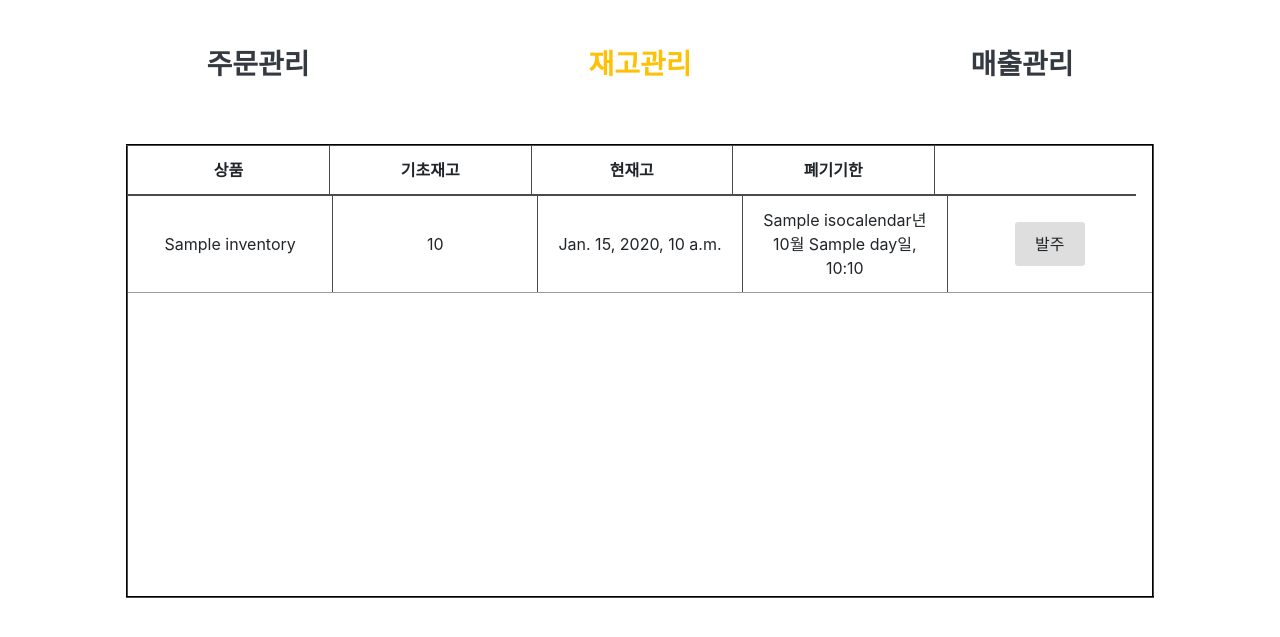
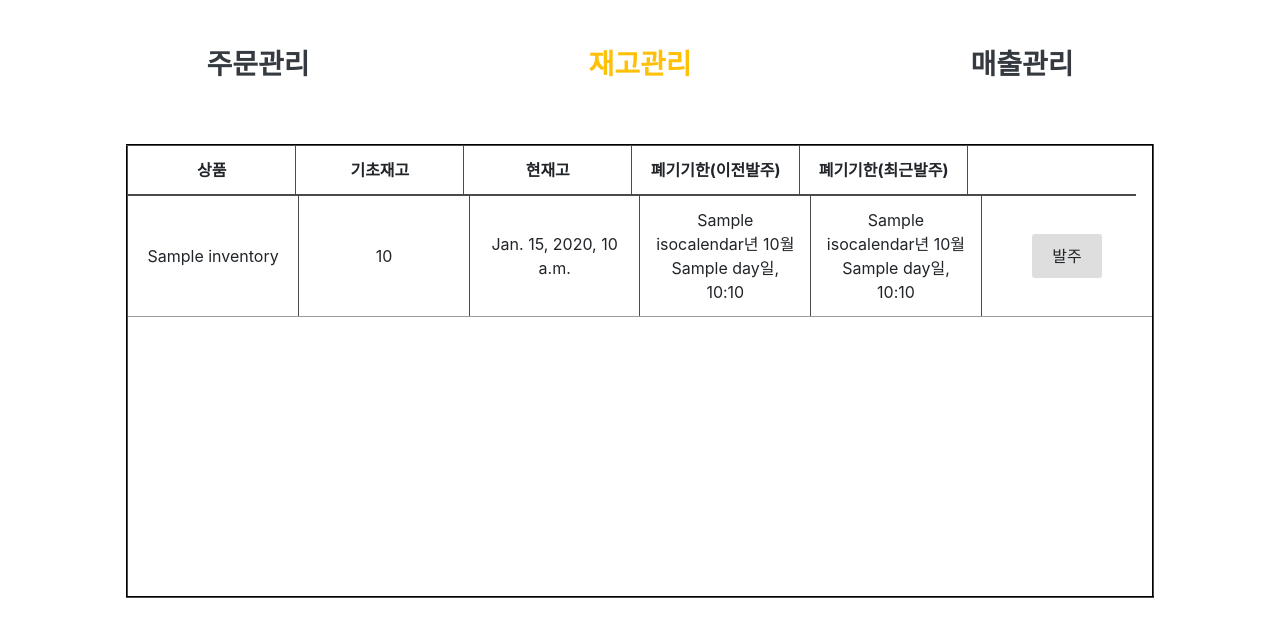
Before and after one commit to NohYeaJin/djangoKiosk, a Django app: template djangoProject/MacKiosk/templates/inventory.html in a window 1280 px wide. Shown: the part 96-733 px from the top of the page. Run offline with Django 3.2, Linux system fonts and the light colour scheme; the template is opened without the code that fills it: most values are stand-ins (such as "Sample title", 1, 10 or a date in 2020).

Commit message:
Inven(exprt) update

```diff
--- a/djangoProject/MacKiosk/admin.py
+++ b/djangoProject/MacKiosk/admin.py
@@ -11,7 +11,7 @@ class orderAdmin (admin.ModelAdmin):
     list_display = ('id', 'OrderNum', 'OrderQty', 'OrderMenu', 'OrderDate')
 
 class inventoryAdmin (admin.ModelAdmin):
-    list_display = ('name', 'qty_base', 'price', 'origin', 'exprtdate')
+    list_display = ('name', 'qty_base', 'price', 'origin', 'exprtdate_old', 'exprtdate_new')
 
 class revenueAdmin(admin.ModelAdmin):
     list_display = ('id','content', 'sales', 'spend', 'salesdate')
--- a/djangoProject/MacKiosk/models.py
+++ b/djangoProject/MacKiosk/models.py
@@ -1,3 +1,5 @@
+from datetime import datetime
+
 import django
 
 from django.db import models
@@ -81,7 +83,9 @@ class Inventory(models.Model):
     qty_now = models.IntegerField('IngrdQtynow')
     price = models.IntegerField('IngrdPrice')
     origin = models.CharField('IngrdOrigin', max_length=50)
-    exprtdate = models.DateTimeField('ExprtDate')
+    exprtdate_old = models.DateTimeField('ExprtDate_old', default=datetime.now())
+    exprtdate_new = models.DateTimeField('ExprtDate_new', default=datetime.now())
+    term = models.IntegerField('Term', default=10)
 
     def __str__(self):
         return self.name
--- a/djangoProject/MacKiosk/templates/inventory.html
+++ b/djangoProject/MacKiosk/templates/inventory.html
@@ -32,7 +32,7 @@
         }
         table thead tr th{
         border-color:#4C4B4B;
-        width:20%;
+        width:16%;
         text-align: center;
         }
         table tbody{
@@ -53,7 +53,7 @@
         vertical-align: middle;
         border-color:#4C4B4B;
         border-bottom-color:#9B9B9B;
-        width:20%;
+        width:16%;
         }
         .btn {
         background-color: #DEDEDE;
@@ -96,7 +96,8 @@
                         <th>상품</th>
                         <th>기초재고</th>
                         <th>현재고</th>
-                        <th>폐기기한</th>
+                        <th>폐기기한(이전발주)</th>
+                        <th>폐기기한(최근발주)</th>
                         <th></th>
                     </tr>
                 </thead>
@@ -106,7 +107,8 @@
                         <td>{{ inventory.name }}</td>
                         <td>{{ inventory.qty_base }}</td>
                         <td>{{ inventory.qty_now }}</td>
-                        <td>{{ inventory.exprtdate|date:"o년 m월 j일, h:i" }}</td>
+                        <td>{{ inventory.exprtdate_old|date:"o년 m월 j일, h:i" }}</td>
+                        <td>{{ inventory.exprtdate_new|date:"o년 m월 j일, h:i" }}</td>
                         <td><a href="/seller/inventory/{{ inventory.id }}" class="btn btn-sm active" role="button" aria-pressed="true">발주</a></td>
                     </tr>
                 {% endfor %}
```
Also changed, not shown: djangoProject/MacKiosk/view.py (+6 -3 lines).
